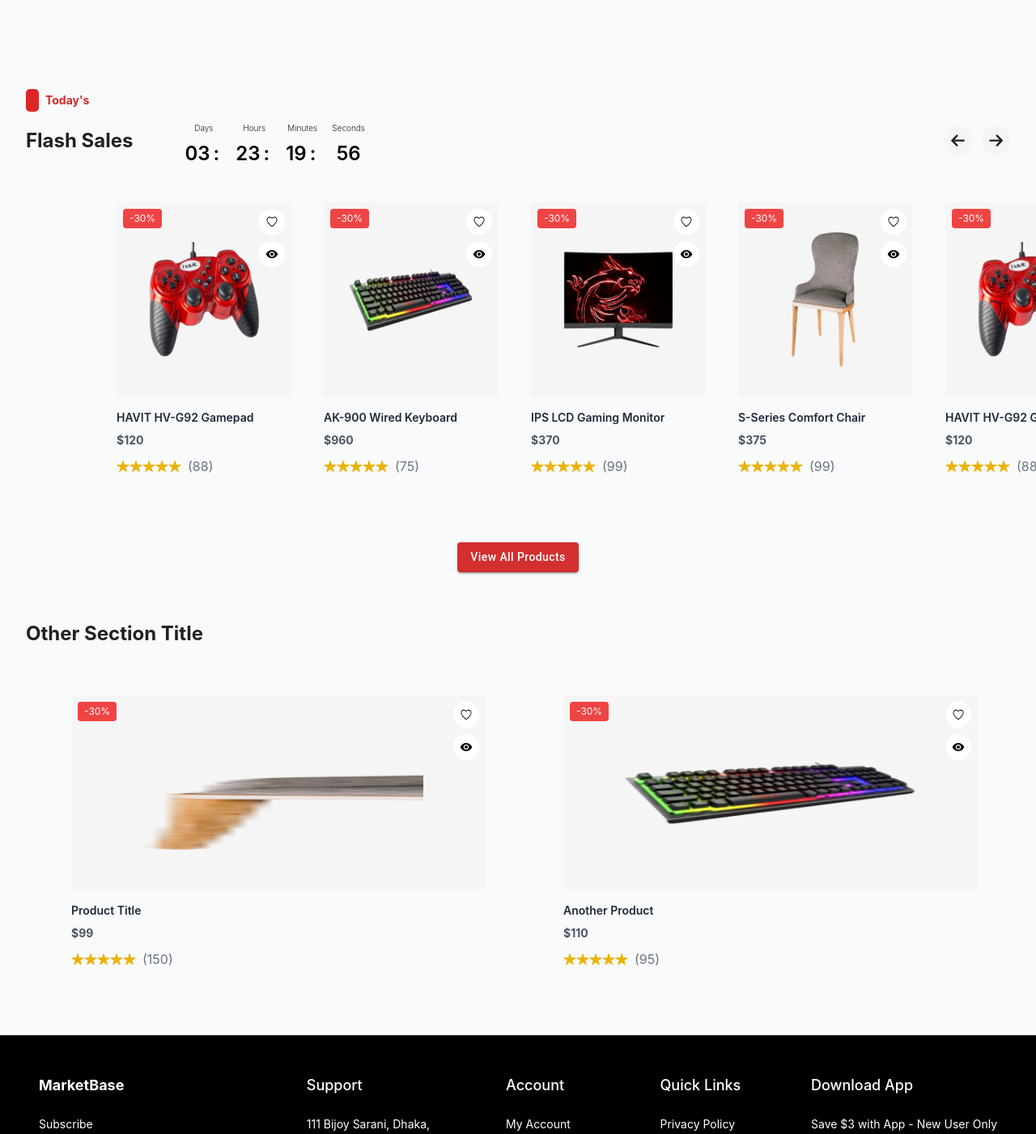
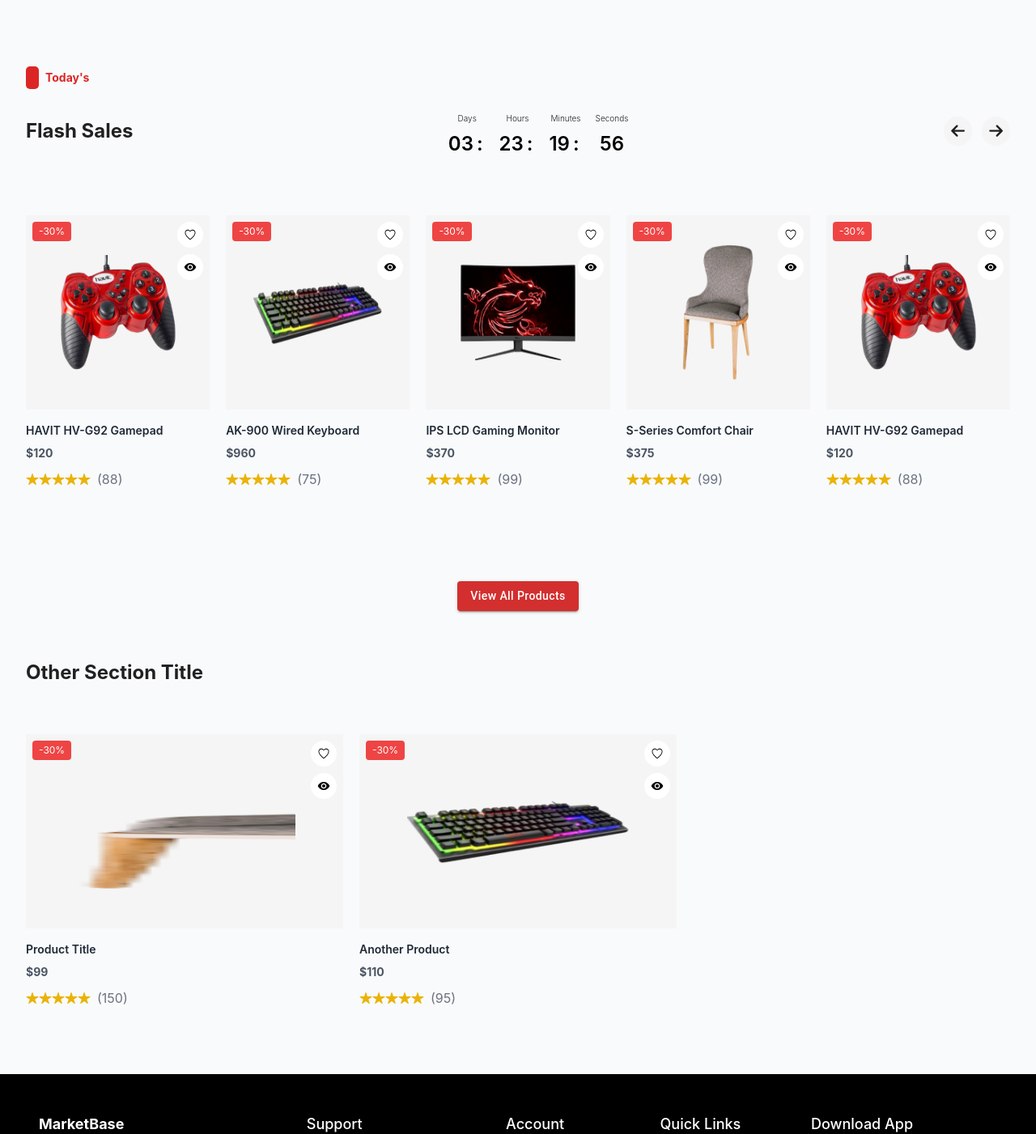
Before and after one commit to muskanmi/marketBase, a Next.js app in the folder frontend/: page / in a window 1280 px wide. Shown: the part 523-1924 px from the top of the page at 81% size. Built offline with nearby package versions, Linux system fonts and the light colour scheme.

Commit message:
make responsive cards and index layout

```diff
--- a/frontend/components/Header.js
+++ b/frontend/components/Header.js
@@ -49,12 +49,12 @@
             <Link href="/" className="px-6 py-3 hover:underline">
               Snap Shop
             </Link>
-            <Link href="/contact" className="px-6 py-3 hover:underline">
+            {/* <Link href="/contact" className="px-6 py-3 hover:underline">
               Contact
             </Link>
             <Link href="/about" className="px-6 py-3 hover:underline">
               About
-            </Link>
+            </Link> */}
           </div>
         </nav>
 
--- a/frontend/pages/index.js
+++ b/frontend/pages/index.js
@@ -25,19 +25,21 @@
 export default function Home() {
   return (
     <section className="overflow-x-hidden">
+      {/* Banner Section */}
       <div>
         <Banner />
       </div>
 
-      {/* Flash Sales section with left container width and right side full width */}
+      {/* Flash Sales Section */}
       <div className="relative">
         <div className="container px-4 mx-auto md:px-8">
           <div className="flex items-center space-x-2">
-            <span className="block w-4 bg-red-600 rounded-[5px] h-7"></span>{" "}
+            <span className="block w-4 bg-red-600 rounded-[5px] h-7"></span>
             <span className="text-sm font-bold text-red-600">Today&apos;s</span>
           </div>
-          <div className="flex items-center justify-between">
-            <h1 className="pt-5 pb-5 pr-16 text-2xl font-bold">Flash Sales</h1>
+          <div className="flex flex-col items-center justify-between mt-5 md:flex-row">
+            <h1 className="pb-5 text-2xl font-bold md:pb-0">Flash Sales</h1>
+
             {/* Countdown Timer */}
             <div className="flex items-center space-x-4 text-2xl font-semibold">
               {["Days", "Hours", "Minutes", "Seconds"].map((label, index) => (
@@ -56,19 +58,22 @@
                 </div>
               ))}
             </div>
+
             {/* Navigation Arrows */}
-            <div className="flex items-center ml-auto space-x-3">
-              <div className="p-2 bg-[#f5f5f5] rounded-full flex items-center justify-center">
+            <div className="flex items-center mt-4 space-x-3 md:mt-0">
+              <div className="p-2 bg-[#f5f5f5] rounded-full flex items-center justify-center cursor-pointer">
                 <FaArrowLeft size="1.2rem" />
               </div>
-              <div className="p-2 bg-[#f5f5f5] rounded-full flex items-center justify-center">
+              <div className="p-2 bg-[#f5f5f5] rounded-full flex items-center justify-center cursor-pointer">
                 <FaArrowRight size="1.2rem" />
               </div>
             </div>
           </div>
         </div>
-        {/* Cards for Flash Sales, with full width on the right */}
-        <div className="flex items-center justify-between w-full -mr-4 ml-36">
+
+        {/* Cards for Flash Sales */}
+        <div className="container px-4 mx-auto mt-8 md:px-8">
+          <div className="grid grid-cols-1 gap-5 sm:grid-cols-2 md:grid-cols-3 lg:grid-cols-4 xl:grid-cols-5">
             <Card
               image={frame_1}
               title="HAVIT HV-G92 Gamepad"
@@ -100,7 +105,9 @@
               reviews="(88)"
             />
           </div>
-        <div className="flex items-center justify-center pb-5">
+
+          {/* Button for Viewing All Products */}
+          <div className="flex justify-center pb-5 mt-8">
             <ThemeProvider theme={theme}>
               <Button variant="contained" color="error">
                 View All Products
@@ -108,14 +115,12 @@
             </ThemeProvider>
           </div>
         </div>
+      </div>
 
-      {/* Regular Container for other sections */}
-      <div className="container px-4 mx-auto md:px-8">
-        {/* You can add other sections here */}
-        <div className="mt-10">
-          {/* Example Section */}
+      {/* Other Sections */}
+      <div className="container px-4 mx-auto mt-10 md:px-8">
         <h2 className="text-2xl font-bold">Other Section Title</h2>
-          <div className="flex justify-between mt-5">
+        <div className="grid grid-cols-1 gap-5 mt-5 sm:grid-cols-2 md:grid-cols-3">
           <Card
             image={frame_5}
             title="Product Title"
@@ -130,7 +135,6 @@
           />
         </div>
       </div>
-      </div>
     </section>
   );
 }
```
Lines whose indentation alone changed are shown as unchanged.
